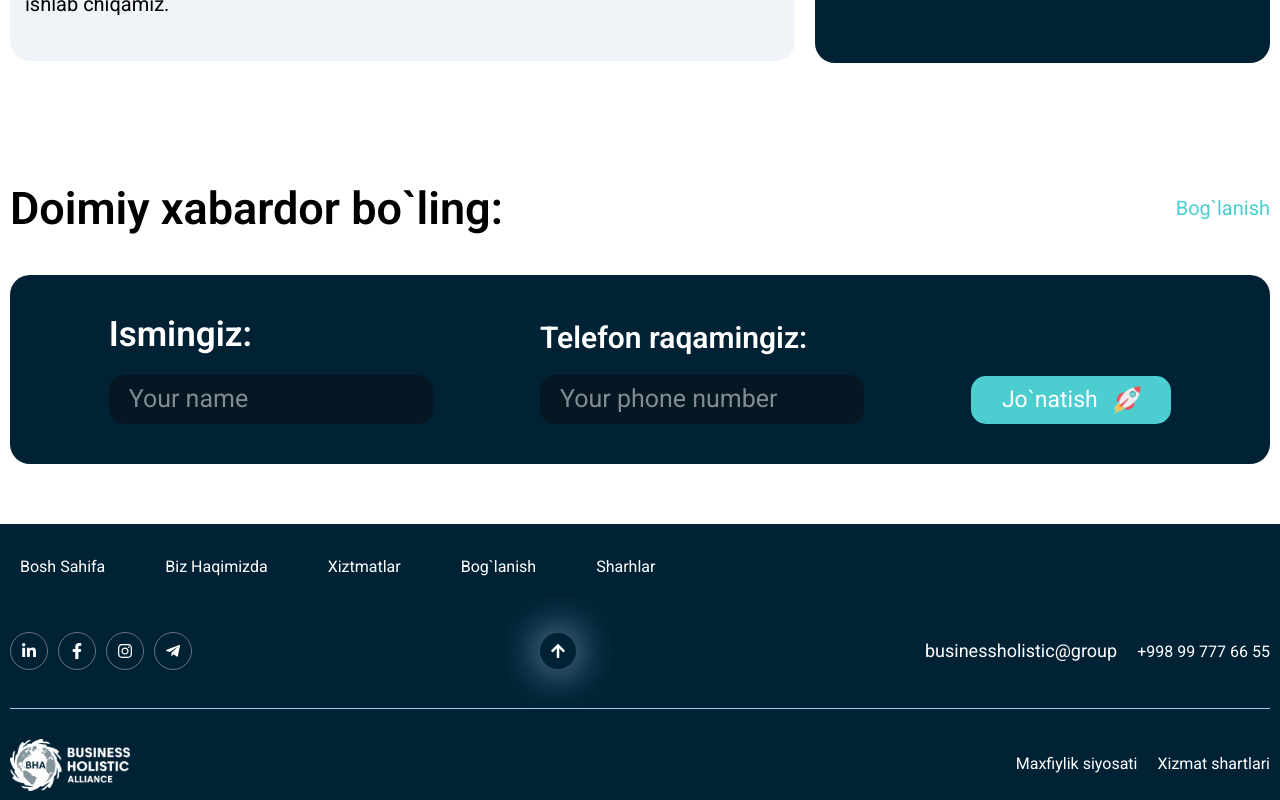
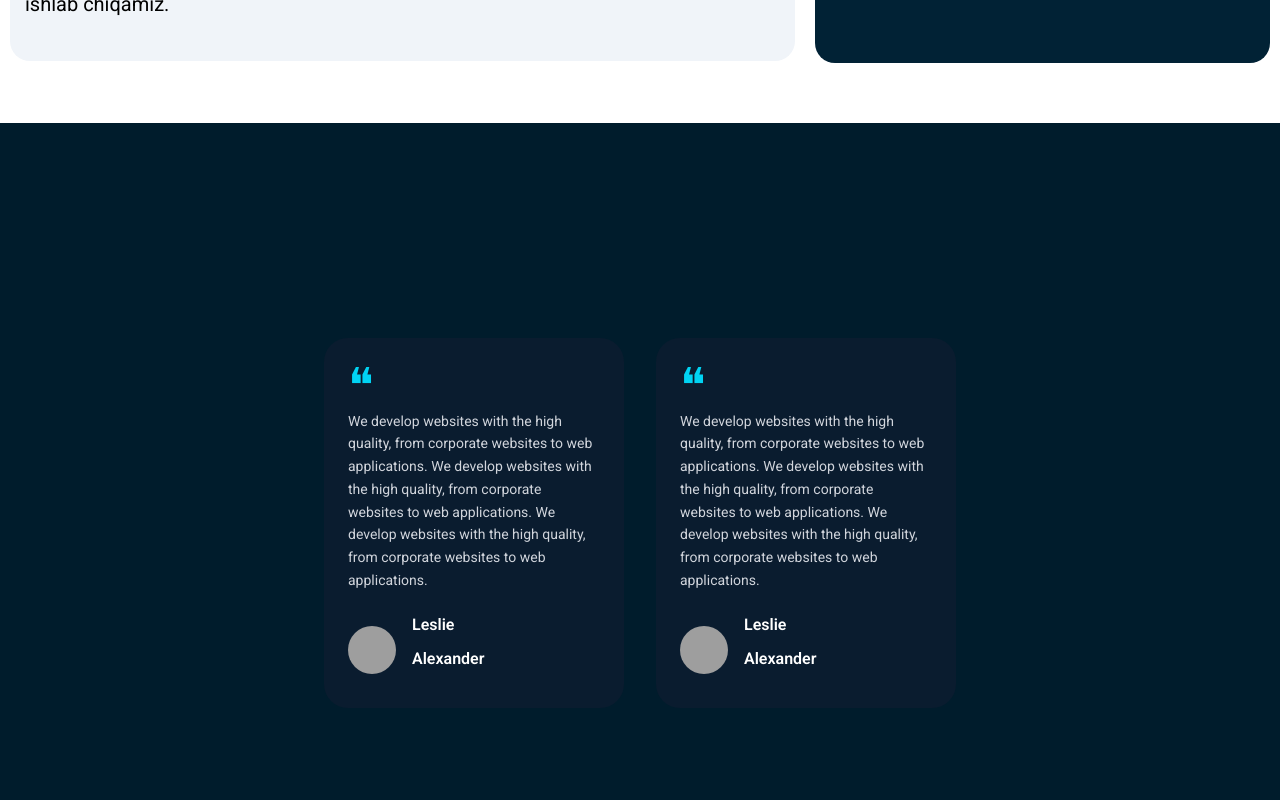
Before and after one commit to DavronNabijonv/businus, a React (Vite) app: page / in a window 1280 px wide. Shown: the part 3120-3920 px from the top of the page. Built offline with nearby package versions, Linux system fonts and the light colour scheme; grey boxes are pictures that could not be loaded.

Commit message:
slider-swiper

```diff
--- a/src/layouts/section1.tsx
+++ b/src/layouts/section1.tsx
@@ -3,6 +3,7 @@ import Main_about from '../page_parts/main_about'
 import Main_contact from '../page_parts/main_contact'
 import Main_raison from '../page_parts/main_raison'
 import Main_service from '../page_parts/main_service'
+import Main_slider from '../page_parts/main_slider'
 import Show_case from '../page_parts/show_case'
 
 export default function Section1() {
@@ -12,6 +13,7 @@ export default function Section1() {
       <Main_about/>
       <Main_service/>
       <Main_raison/>
+      <Main_slider/>
       <Main_contact/>
     </div>
   )
--- /dev/null
+++ b/src/page_parts/main_slider.tsx
@@ -0,0 +1,51 @@
+
+
+export default function Main_slider() {
+  return (
+    <div>
+        <div className="flex gap-8 bg-[#001c2c] p-10 min-h-screen items-center justify-center">
+  {/* <!-- Card with hover effect --> */}
+  <div className="relative group bg-[#0a1c2f] text-white p-6 rounded-3xl w-[300px] transition-all duration-300">
+    {/* <!-- Shadow effect on hover --> */}
+    <div className="absolute top-0 left-0 w-full h-full rounded-3xl border-[6px] border-cyan-400 z-[-1]
+                translate-x-2 translate-y-2 opacity-0 group-hover:opacity-100 transition-all duration-300"></div>
+
+    <div className="text-5xl text-cyan-400">❝</div>
+    <p className="mt-4 text-sm text-gray-300 leading-relaxed">
+      We develop websites with the high quality, from corporate websites to web applications.
+      We develop websites with the high quality, from corporate websites to web applications.
+      We develop websites with the high quality, from corporate websites to web applications.
+    </p>
+
+    {/* <!-- Author --> */}
+    <div className="flex items-center gap-4 mt-6">
+      <img src="https://randomuser.me/api/portraits/men/32.jpg" alt="avatar" className="w-12 h-12 rounded-full"/>
+      <div>
+        <p className="font-semibold">Leslie</p>
+        <p className="font-semibold">Alexander</p>
+      </div>
+    </div>
+  </div>
+
+  {/* <!-- Card without hover effect (default) --> */}
+  <div className="bg-[#0a1c2f] text-white p-6 rounded-3xl w-[300px]">
+    <div className="text-5xl text-cyan-400">❝</div>
+    <p className="mt-4 text-sm text-gray-300 leading-relaxed">
+      We develop websites with the high quality, from corporate websites to web applications.
+      We develop websites with the high quality, from corporate websites to web applications.
+      We develop websites with the high quality, from corporate websites to web applications.
+    </p>
+
+    {/* <!-- Author --> */}
+    <div className="flex items-center gap-4 mt-6">
+      <img src="https://randomuser.me/api/portraits/men/32.jpg" alt="avatar" className="w-12 h-12 rounded-full"/>
+      <div>
+        <p className="font-semibold">Leslie</p>
+        <p className="font-semibold">Alexander</p>
+      </div>
+    </div>
+  </div>
+</div>
+    </div>
+  )
+}
--- a/src/page_parts/show_case.tsx
+++ b/src/page_parts/show_case.tsx
@@ -5,7 +5,6 @@ import TextTranslater from "../components/textTranslater";
 import Btn from "../components/btn";
 
 // images
-import show_Case from "../assets/Vector 14.png";
 import circle from "../assets/Frame 36.png";
 import ShowCase_swiper from "../sliders/showCase_swiper";
 import showCase from '../assets/showcase.jpg';
```
